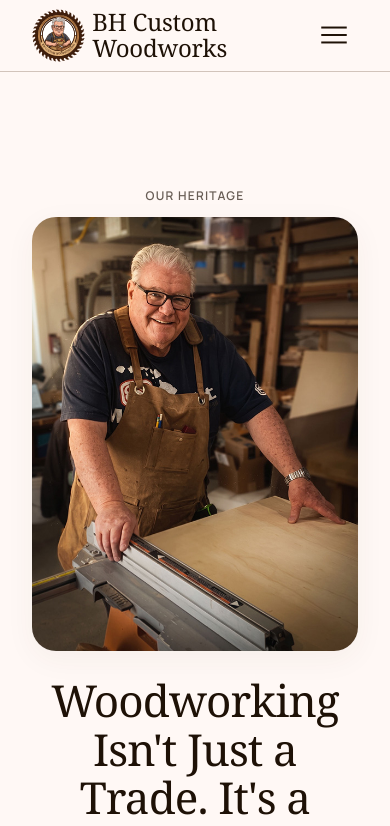
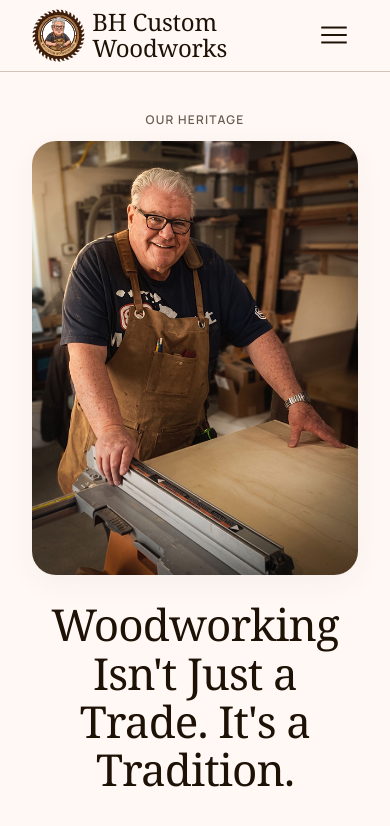
Before and after one commit to bhcustom/bh-custom-woodworks, a Next.js app: page /our-story in a window 390 px wide. Shown: the top 826 px of the page. Built offline with nearby package versions, Linux system fonts and the light colour scheme.

Commit message:
Adjust responsive Our Story top padding for mobile and tablet

```diff
--- a/src/app/globals.css
+++ b/src/app/globals.css
@@ -728,11 +728,15 @@ ul {
    OUR STORY PAGE
    =================================================================== */
 
+.story-main {
+  padding-top: 2.5rem;
+}
+
 .story-hero {
   display: flex;
   flex-direction: column;
   align-items: center;
-  padding-top: 20px;
+  padding-top: 0px;
   margin-bottom: 50px;
 }
 
@@ -765,9 +769,12 @@ ul {
 }
 
 @media (min-width: 768px) {
+  .story-main {
+    padding-top: 4rem;
+  }
   .story-hero {
     align-items: flex-start;
-    padding-top: 40px;
+    padding-top: 10px;
   }
   .story-hero-label {
     text-align: left;
@@ -783,6 +790,15 @@ ul {
   .story-hero-image {
     flex: 0 0 40%;
     transform: translateX(-15px);
+  }
+}
+
+@media (min-width: 1024px) {
+  .story-main {
+    padding-top: var(--section-padding);
+  }
+  .story-hero {
+    padding-top: 40px;
   }
 }
 
--- a/src/app/our-story/page.js
+++ b/src/app/our-story/page.js
@@ -7,7 +7,7 @@ export const metadata = {
 
 export default function OurStory() {
   return (
-    <main className="section container">
+    <main className="section container story-main">
       <div style={{ maxWidth: '800px', margin: '0 auto' }}>
 
         <div className="story-hero">
```
